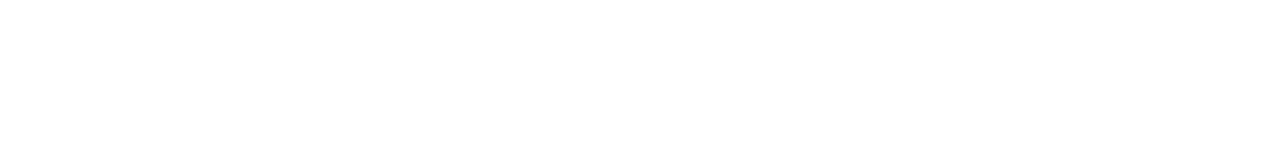
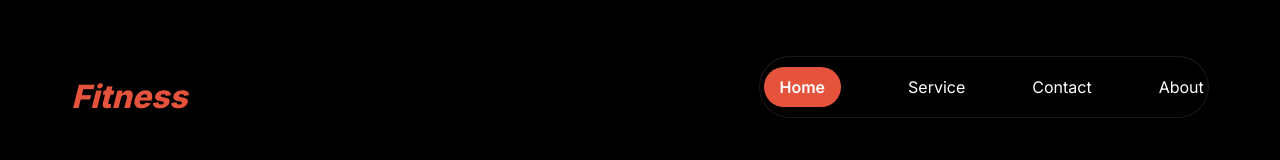
Before and after one commit to MonyeemTAMZID/assignment-b10a2, a plain HTML site: page index.html in a window 1280 px wide. Drawn offline with Linux system fonts and the light colour scheme.

Commit message:
Added the nav contents

```diff
--- a/index.html
+++ b/index.html
@@ -4,7 +4,23 @@
     <meta charset="UTF-8" />
     <meta name="viewport" content="width=device-width, initial-scale=1.0" />
     <title>Assignment-2</title>
+    <link rel="preconnect" href="https://fonts.googleapis.com" />
+    <link rel="preconnect" href="https://fonts.gstatic.com" crossorigin />
+    <link
+      href="https://fonts.googleapis.com/css2?family=Inter:wght@100..900&display=swap"
+      rel="stylesheet"
+    />
     <link rel="stylesheet" href="styles/style.css" />
   </head>
-  <body></body>
+  <body>
+    <nav class="container nav-bar">
+      <h4><span class="fitness">Fitness</span></h4>
+      <div class="nav-content">
+        <button class="btn-primary">Home</button>
+        <p>Service</p>
+        <p>Contact</p>
+        <p>About</p>
+      </div>
+    </nav>
+  </body>
 </html>
--- a/styles/style.css
+++ b/styles/style.css
@@ -0,0 +1,45 @@
+/* shared styles */
+*{
+    background-color:black ;
+    font-family: "Inter", sans-serif;
+}
+body{
+    color: white;
+}
+.container{
+    width: 90%;
+    margin: 3.5rem auto;
+}
+.fitness{
+    color: rgb(230, 83, 60);
+    font-size: 2rem;
+    font-weight: 800;
+    font-style: italic;
+}
+.btn-primary{
+    padding: 0.6rem 1rem;
+    color: white;
+    font-weight: 600;
+    font-size: 1rem;
+    border-radius: 46px;
+    background: rgb(230, 83, 60);
+    border: none;
+}
+/* nav-styles */
+.nav-bar{
+    display: flex;
+    justify-content: space-between;
+
+}
+.nav-content{
+    font-weight: 400;
+    height: 50%;
+    padding: 4px;
+    text-align: center;
+    display: flex;
+    justify-content: center;
+    align-items: center;
+    gap: 67px;
+    border: 1px solid rgba(255, 255, 255, 0.1);
+    border-radius: 39px;
+}
```
